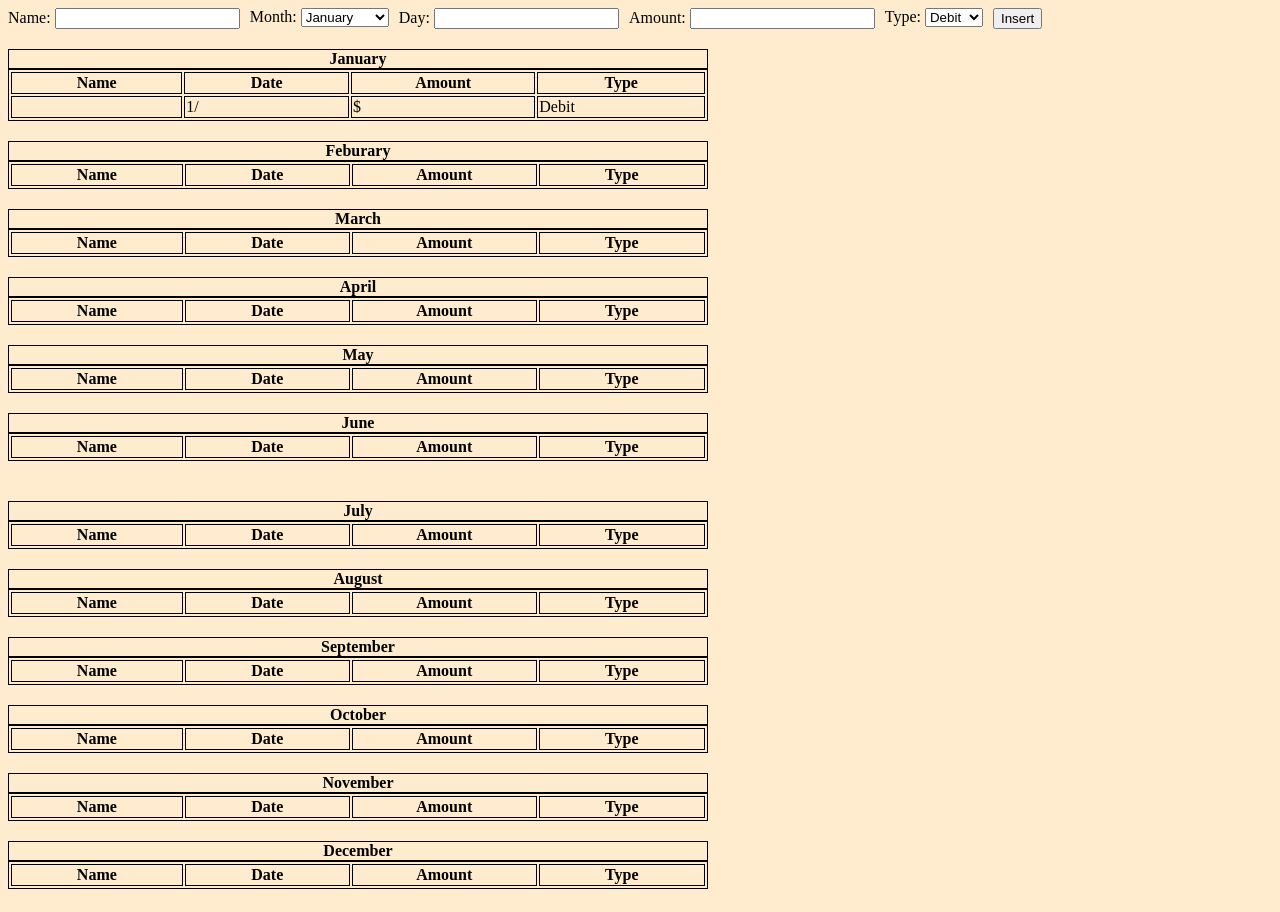
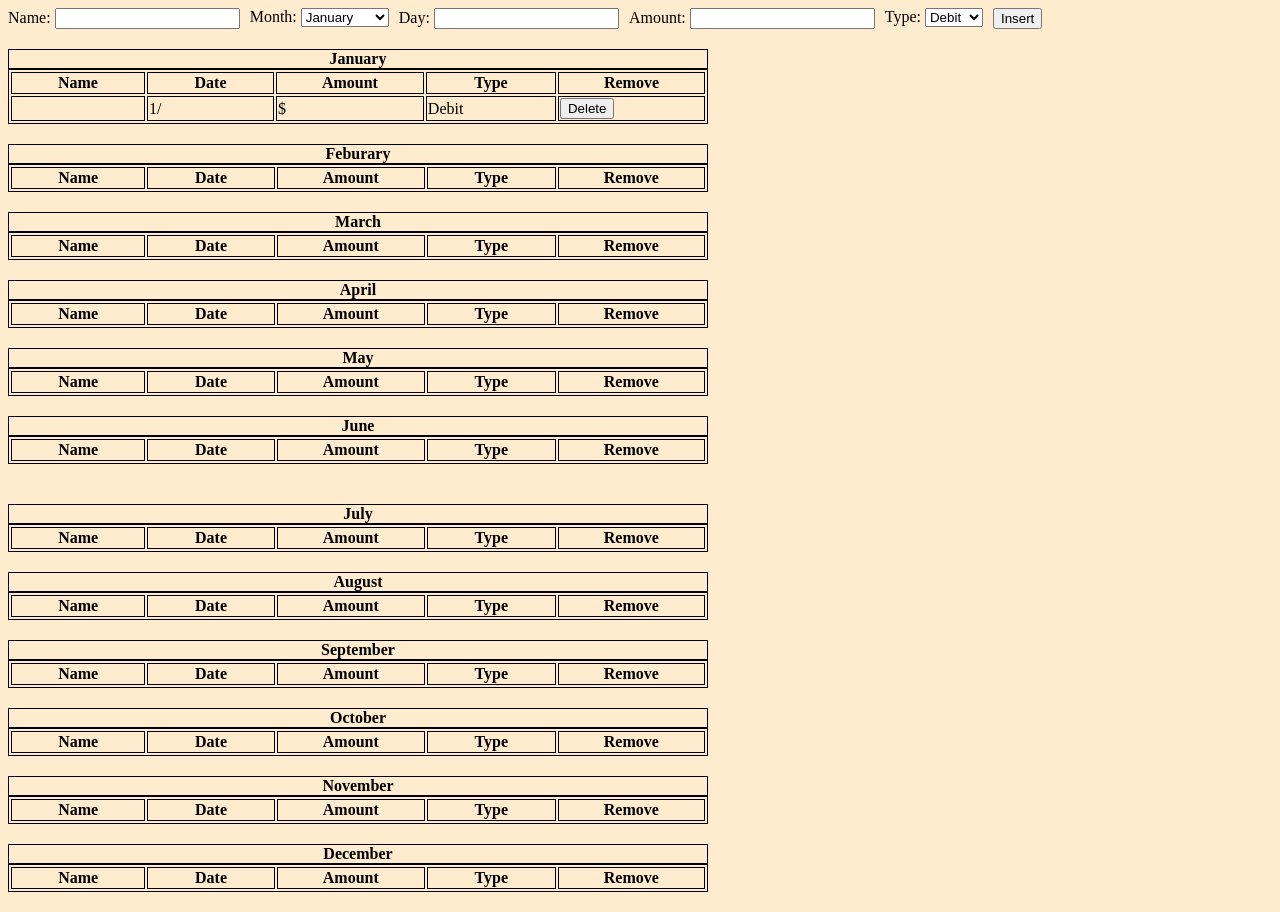
Before and after one commit to cfallon61/finance_tracker, a plain HTML site: page index.html in a window 1280 px wide. Both pictures are taken after a click on the button "Insert". Drawn offline with Linux system fonts and the light colour scheme.

Commit message:
Added Remove Button and Column

```diff
--- a/index.html
+++ b/index.html
@@ -75,6 +75,7 @@
                         <th class="date">Date</th>
                         <th class="amount">Amount</th>
                         <th class="type">Type</th>
+                        <th class="remove">Remove</th>
                     </tr>
 
 
@@ -91,6 +92,7 @@
                         <th class="date">Date</th>
                         <th class="amount">Amount</th>
                         <th class="type">Type</th>
+                        <th class="remove">Remove</th>
                     </tr>
 
 
@@ -107,6 +109,7 @@
                         <th class="date">Date</th>
                         <th class="amount">Amount</th>
                         <th class="type">Type</th>
+                        <th class="remove">Remove</th>
                     </tr>
 
 
@@ -124,6 +127,7 @@
                         <th class="date">Date</th>
                         <th class="amount">Amount</th>
                         <th class="type">Type</th>
+                        <th class="remove">Remove</th>
                     </tr>
 
 
@@ -141,6 +145,7 @@
                         <th class="date">Date</th>
                         <th class="amount">Amount</th>
                         <th class="type">Type</th>
+                        <th class="remove">Remove</th>
                     </tr>
 
 
@@ -158,6 +163,7 @@
                         <th class="date">Date</th>
                         <th class="amount">Amount</th>
                         <th class="type">Type</th>
+                        <th class="remove">Remove</th>
                     </tr>
 
 
@@ -177,6 +183,7 @@
                         <th class="date">Date</th>
                         <th class="amount">Amount</th>
                         <th class="type">Type</th>
+                        <th class="remove">Remove</th>
                     </tr>
 
                 </table>
@@ -193,6 +200,7 @@
                         <th class="date">Date</th>
                         <th class="amount">Amount</th>
                         <th class="type">Type</th>
+                        <th class="remove">Remove</th>
                     </tr>
 
 
@@ -210,6 +218,7 @@
                         <th class="date">Date</th>
                         <th class="amount">Amount</th>
                         <th class="type">Type</th>
+                        <th class="remove">Remove</th>
                     </tr>
 
 
@@ -227,6 +236,7 @@
                         <th class="date">Date</th>
                         <th class="amount">Amount</th>
                         <th class="type">Type</th>
+                        <th class="remove">Remove</th>
                     </tr>
 
 
@@ -245,6 +255,7 @@
                         <th class="date">Date</th>
                         <th class="amount">Amount</th>
                         <th class="type">Type</th>
+                        <th class="remove">Remove</th>
                     </tr>
 
 
@@ -262,6 +273,7 @@
                         <th class="date">Date</th>
                         <th class="amount">Amount</th>
                         <th class="type">Type</th>
+                        <th class="remove">Remove</th>
                     </tr>
 
 
--- a/javascript/tableManipulator.js
+++ b/javascript/tableManipulator.js
@@ -14,9 +14,16 @@ function insertTableRow() {
     var dateCell = row.insertCell(1);
     var amountCell = row.insertCell(2);
     var typeCell = row.insertCell(3);
+    var removeCell = row.insertCell(4);
 
     nameCell.innerHTML = document.getElementById("nameField").value;
     dateCell.innerHTML = convertMonthToNumber(tableMonth) + "/" + document.getElementById("dayField").value;
     amountCell.innerHTML = "$" + document.getElementById("amountField").value;
     typeCell.innerHTML = document.getElementById("typeDropdown").value;
+    removeCell.innerHTML = "<button type=\"button\" onclick=\"deleteTableRow()\">Delete</button>";
 }
+
+function deleteTableRow(x) {
+    var rowIndex = x.parentNode.parentNode;
+    rowIndex.parentNode.removeChild(rowIndex);
+}
```
